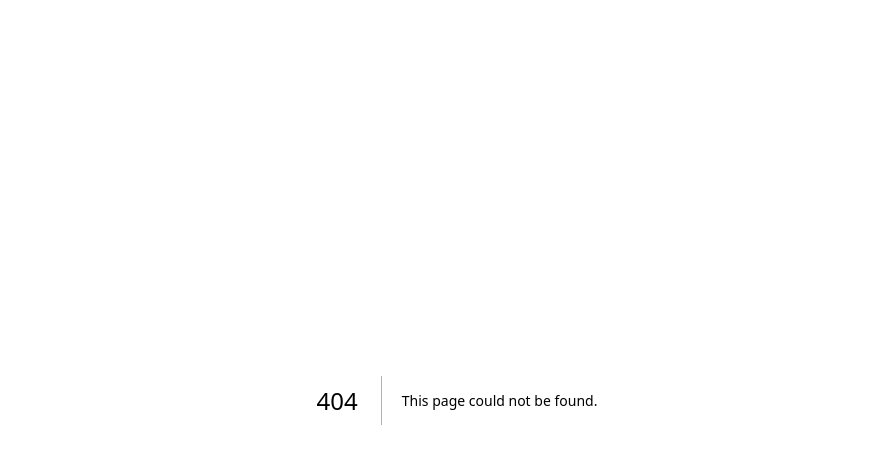
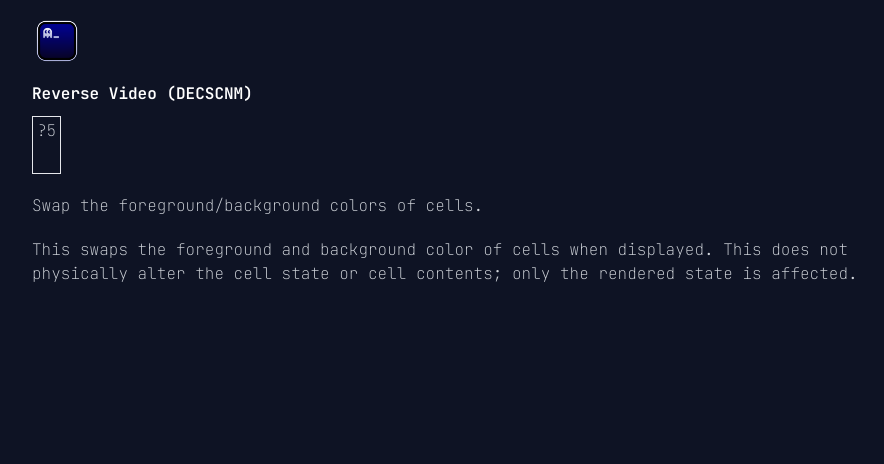
Before and after one commit to zen-xu/ghostty, a Next.js app in the folder website/: page /vt/modes/decscnm in a window 1280 px wide. Before the commit this address had no page. Shown: the top 464 px of the page, without its empty margins (183-1067 px from the left). Built offline with nearby package versions, Linux system fonts and the light colour scheme.

Commit message:
xterm audit: reverse video (DECSCNM)

```diff
--- /dev/null
+++ b/website/app/vt/modes/decscnm/page.mdx
@@ -0,0 +1,11 @@
+import VTMode from "@/components/VTMode";
+
+# Reverse Video (DECSCNM)
+
+<VTMode value={5} />
+
+Swap the foreground/background colors of cells.
+
+This swaps the foreground and background color of cells when displayed.
+This does not physically alter the cell state or cell contents; only the
+rendered state is affected.
```
